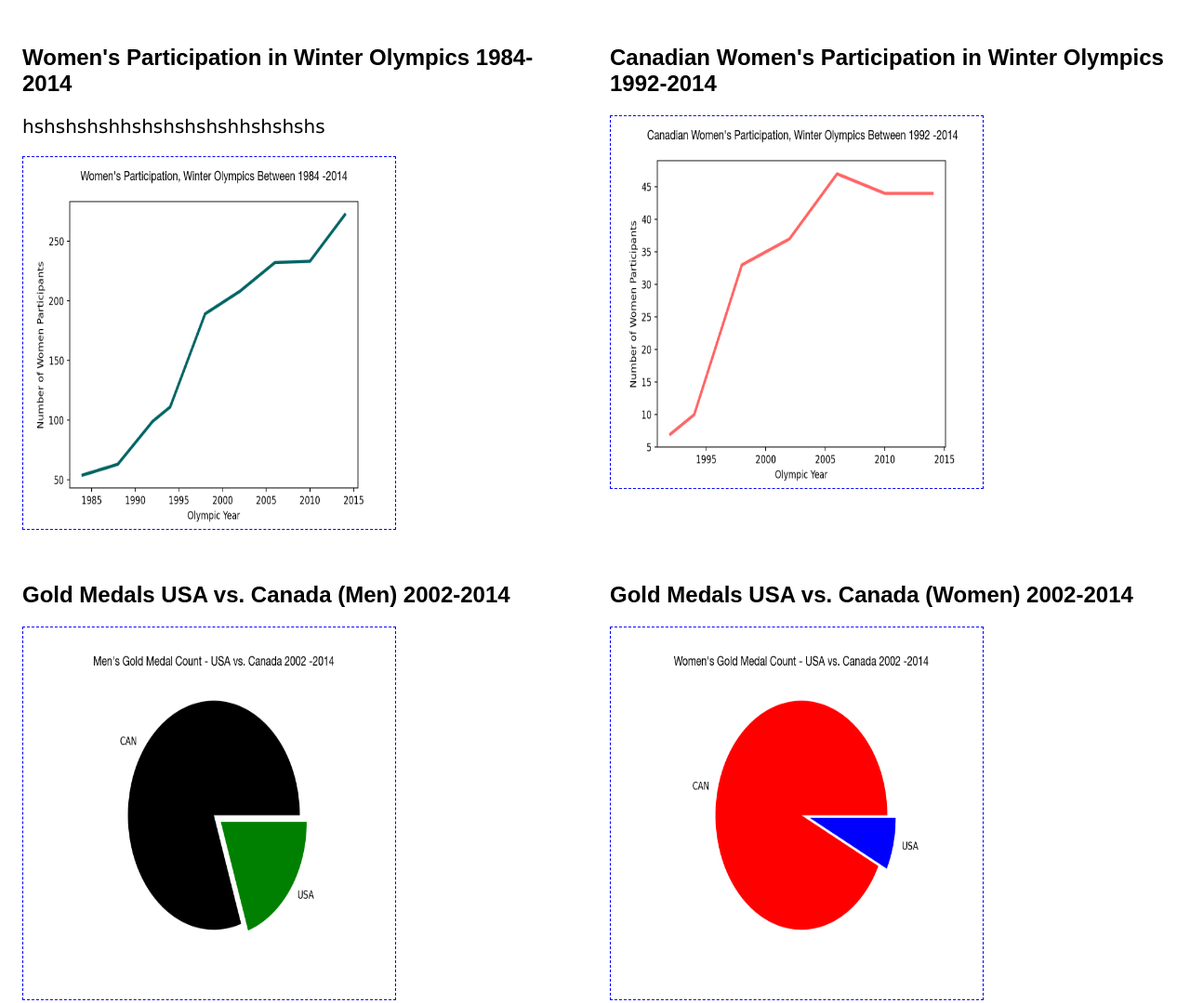
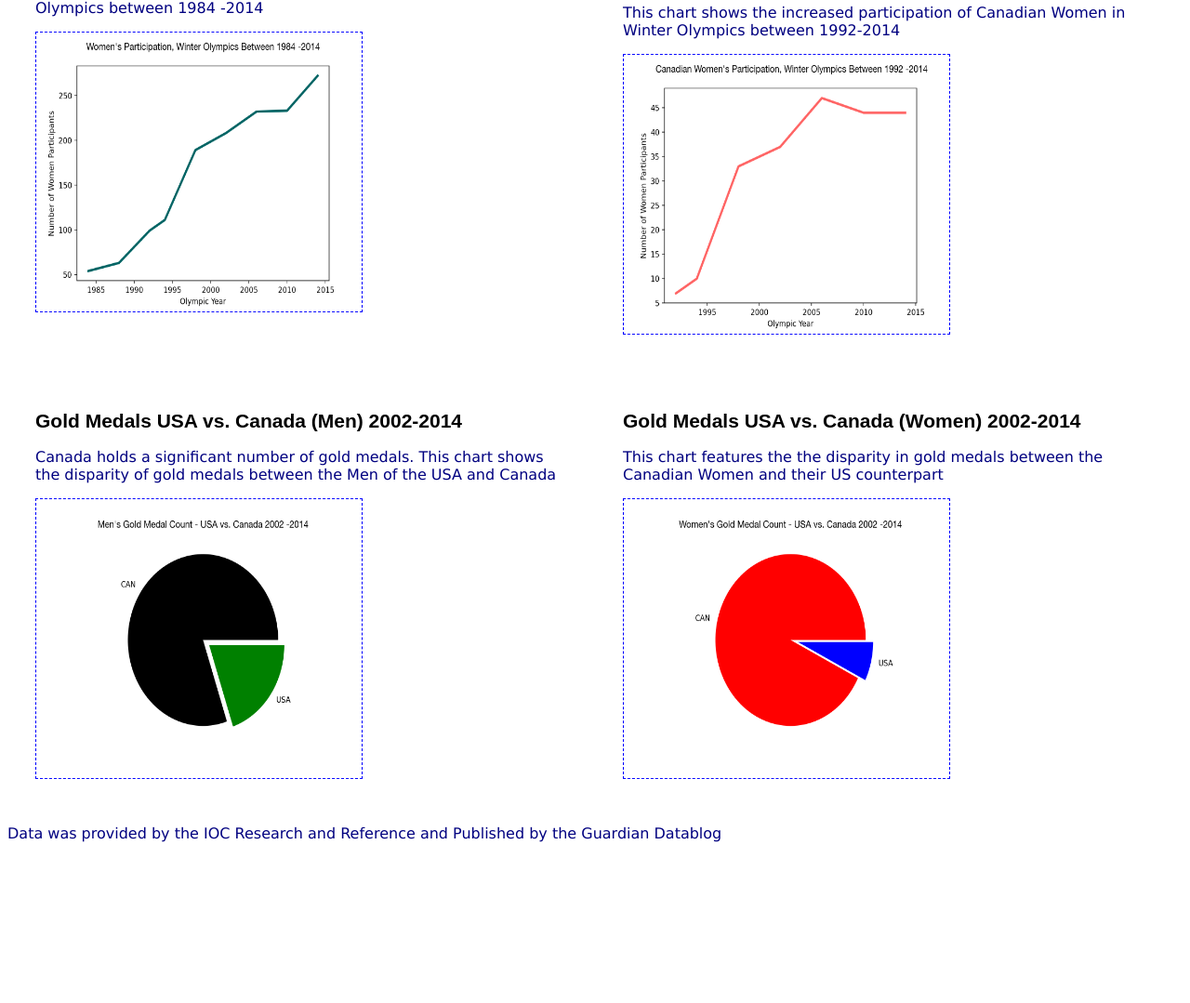
Before and after one commit to asimms123367/Simms_A_DataViz_Assignment, a plain HTML site: page index.html in a window 1280 px wide. Shown: the part 800-1879 px from the top of the page at 93% size. After the commit the page ends 1722 px from the top, so only its background shows below. Drawn offline with Linux system fonts and the light colour scheme.

Commit message:
updating html and readme

```diff
--- a/css/main.css
+++ b/css/main.css
@@ -10,18 +10,23 @@ header{
 
 header ul li{
 	display: inline;
-
 }
 
 h1 {
-	color: navy;
-	margin-left: 20px;
+	color: red;
+	margin-left: 30px;
 	text-align: center;
+}
+.container{
+	width: 920px
+	margin-left auto
+
 }
 
 p {
 	font-family: verdana;
-	font-size: 20px;
+	font-size: 16px;
+	color: navy
 }
 
 .grid{
@@ -29,23 +34,18 @@ p {
 	grid-template-columns: auto auto;
 }
 .argument{
-	padding: 16px;
+	padding: 30px;
 }
 
 .argument img{
-	width: 400px;
-	height: 400px;
+	width: 350px;
+	height: 300px;
 }
 
-.skiimage {
-
-	text-align: center;
-	width: 300px;
-	height: 200px;
-}
 
 body {
-	font-size: 16px; font-family: "Arial", "helvetica", sans-serif;
+	font-size: 14px; font-family: "Arial", "helvetica", sans-serif;
+
 }
 
 .hidden { display: none; }
--- a/index.html
+++ b/index.html
@@ -5,6 +5,7 @@
 		<title>Olympic Data Analysis</title>
 		<link href="css/main.css" rel="stylesheet" type="text/css">
 	</head>
+	<div class="container">
 	<body>
 		<header>
 		<h1 class="hidden">Olympic Data Analysis</h1>
@@ -23,7 +24,6 @@
 				<a href="#">Photos</a>
 			</li>
 		</ul>
-
 			</header>
 
 	<main class="wrapper">
@@ -35,7 +35,7 @@
 		<section class="argument">
 			<h1 class="hidden">Data Point 1</h1>
 			<h2 class ="subhead">Top 6 Medal Earners in the Winter Olympics</h2>
-			<p></p>
+			<p>This chart shows the top six (6) countries base don medal count in the Winter Olympics</p>
 
 			<img class="data-graphic" src="images/top_medal_earners.png" alt="Top Six Medal Earners By Country">
 		</section>
@@ -43,42 +43,37 @@
 		<section class="argument">
 			<h1 class="hidden"> Data Point 2</h1>
 			<h2 class="subhead">Top Medal Earners by Country for Men</h2>
-			<p>sksksksksksl,sslslslsllslslslslls</p>
-
-			<img class="data-graphic" src="images/men_medals_topearners.png" alt="Top Medal Earners - Men">
+			<p>A chart depicting the top medal earners among Men</p>
+			<img class="data-graphic" src="images/men_medals_topearners.png" alt="Top Medal Earners - Men" width="100" height="164">
 		</section>
 
 
 		<section class="argument">
 			<h1 class="hidden">Data Point 3</h1>
 			<h2 class ="subhead">Women's Participation in Winter Olympics 1984-2014</h2>
-			<p>hshshshshhshshshshshhshshshs</p>
-
-			<img class="data-graphic" src="images/women_participation.png" alt="Women Olympic Participation 1984-2014">
+			<p>The chart shows the increased participation of Women in the Winter Olympics between 1984 -2014</p>
+			<img class="data-graphic" src="images/women_participation.png" alt="Women Olympic Participation 1984-2014" width="100" height="164">
 		</section>
 
 		<section class="argument">
 			<h1 class="hidden">Data Point 4</h1>
 			<h2 class ="subhead">Canadian Women's Participation in Winter Olympics 1992-2014</h2>
-			<p></p>
-
-			<img class="data-graphic" src="images/can_women_participation.png" alt="Canadian Women's Olympic Participation 1992-2014">
+			<p> This chart shows the increased participation of Canadian Women in Winter Olympics between 1992-2014</p>
+			<img class="data-graphic" src="images/can_women_participation.png" alt="Canadian Women's Olympic Participation 1992-2014" width="100" height="164">
 		</section>
 
 		<section class="argument">
 			<h1 class="hidden">Data Point 5</h1>
 			<h2 class ="subhead"> Gold Medals USA vs. Canada (Men) 2002-2014</h2>
-			<p></p>
-
-			<img class="data-graphic" src="images/USAvsCAN_men.png" alt="Gold Medals USA versus Canada 2002-2014 - Men">
+			<p> Canada holds a significant number of gold medals. This chart shows the disparity of gold medals between the Men of the USA and Canada</p>
+			<img class="data-graphic" src="images/USAvsCAN_men.png" alt="Gold Medals USA versus Canada 2002-2014 - Men" width="200" height="164">
 		</section>
 
 		<section class="argument">
 			<h1 class="hidden">Data Point 6</h1>
 			<h2 class ="subhead"> Gold Medals USA vs. Canada (Women) 2002-2014</h2>
-			<p></p>
-
-			<img class="data-graphic" src="images/USAvsCAN_women.png" alt="Gold Medals USA versus Canada 2002-2014 - Women">
+			<p> This chart features the the disparity in gold medals between the Canadian Women and their US counterpart</p>
+			<img class="data-graphic" src="images/USAvsCAN_women.png" alt="Gold Medals USA versus Canada 2002-2014 - Women" width="100" height="164">
 		</section>
 	</div>
 
@@ -86,6 +81,8 @@
 
 	<footer>
 			<h1 class="hidden">footer</h1>
+	<p>Data was provided by the IOC Research and Reference and Published by the Guardian Datablog</p>
 		</footer>
 	</body>
+	</div>
 	</html>
```
Also changed, not shown: 1 other file.
